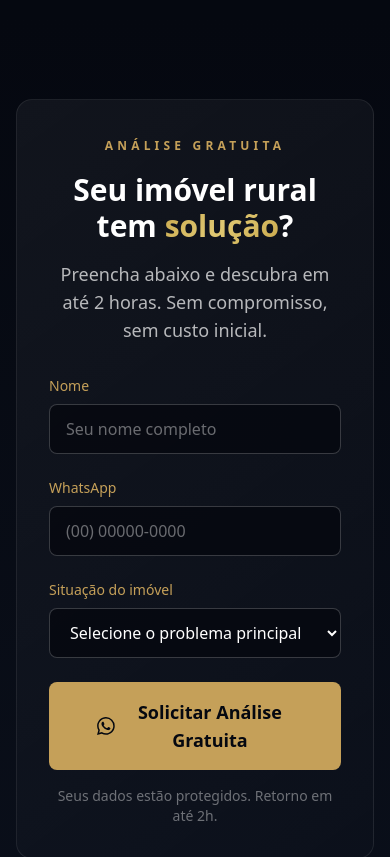
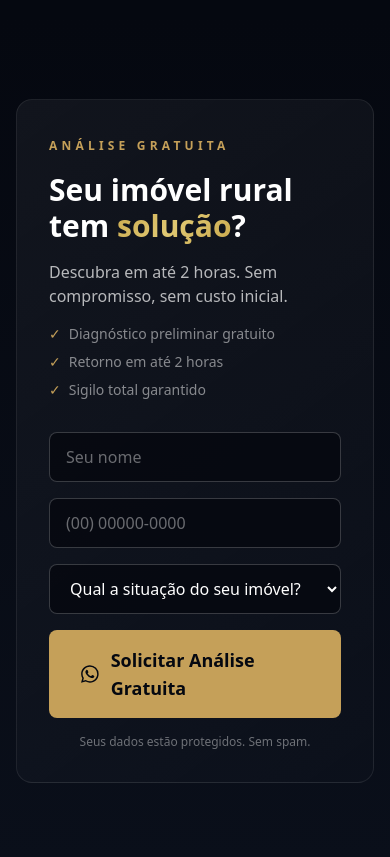
Before and after one commit to ciroramonvaz-stack/site-venturictj, a Next.js app: page / in a window 390 px wide. Shown: the part 4220-5077 px from the top of the page. Built offline with nearby package versions, Linux system fonts and the light colour scheme; a web font is replaced by a local one.

Commit message:
Update page.tsx

```diff
--- a/src/app/page.tsx
+++ b/src/app/page.tsx
@@ -228,50 +228,53 @@ export default function HomePage() {
 
         {/* ============ LEAD CAPTURE ============ */}
         <section className="section-wrap py-20 bg-gradient-to-b from-venturi-dark to-[#0a0f1a]">
-          <div className="max-w-4xl mx-auto">
+          <div className="max-w-5xl mx-auto">
             <div className="reveal premium-card bg-white/5 border border-venturi-gold/30 rounded-2xl p-8 lg:p-12">
-              <div className="text-center mb-8">
+              <div className="flex flex-col lg:flex-row lg:items-center lg:gap-12">
+                {/* Left side - Text */}
+                <div className="lg:w-2/5 mb-8 lg:mb-0">
                   <span className="gold-kicker">Análise Gratuita</span>
                   <h2 className="text-3xl lg:text-4xl font-bold mt-4 mb-4">
                     Seu imóvel rural tem <span className="gradient-text">solução</span>?
                   </h2>
-                <p className="text-white/70 text-lg max-w-2xl mx-auto">
-                  Preencha abaixo e descubra em até 2 horas. Sem compromisso, sem custo inicial.
+                  <p className="text-white/70 text-base">
+                    Descubra em até 2 horas. Sem compromisso, sem custo inicial.
                   </p>
+                  <div className="mt-4 space-y-2 text-sm text-white/50">
+                    <div className="flex items-center gap-2">
+                      <span className="text-venturi-gold">✓</span> Diagnóstico preliminar gratuito
+                    </div>
+                    <div className="flex items-center gap-2">
+                      <span className="text-venturi-gold">✓</span> Retorno em até 2 horas
+                    </div>
+                    <div className="flex items-center gap-2">
+                      <span className="text-venturi-gold">✓</span> Sigilo total garantido
+                    </div>
+                  </div>
                 </div>
 
-              <form className="grid grid-cols-1 md:grid-cols-2 gap-6 mb-6">
-                <div>
-                  <label htmlFor="lead-nome" className="block text-sm font-medium text-venturi-gold mb-2">
-                    Nome
-                  </label>
+                {/* Right side - Form */}
+                <div className="lg:w-3/5">
+                  <form className="space-y-4">
+                    <div className="flex flex-col sm:flex-row gap-4">
                       <input
                         type="text"
                         id="lead-nome"
-                    placeholder="Seu nome completo"
-                    className="w-full px-4 py-3 bg-venturi-dark/80 border border-white/20 rounded-lg text-white placeholder-white/40 focus:outline-none focus:border-venturi-gold transition"
+                        placeholder="Seu nome"
+                        className="flex-1 px-4 py-3 bg-venturi-dark/80 border border-white/20 rounded-lg text-white placeholder-white/40 focus:outline-none focus:border-venturi-gold transition"
                       />
-                </div>
-                <div>
-                  <label htmlFor="lead-telefone" className="block text-sm font-medium text-venturi-gold mb-2">
-                    WhatsApp
-                  </label>
                       <input
                         type="tel"
                         id="lead-telefone"
                         placeholder="(00) 00000-0000"
-                    className="w-full px-4 py-3 bg-venturi-dark/80 border border-white/20 rounded-lg text-white placeholder-white/40 focus:outline-none focus:border-venturi-gold transition"
+                        className="flex-1 px-4 py-3 bg-venturi-dark/80 border border-white/20 rounded-lg text-white placeholder-white/40 focus:outline-none focus:border-venturi-gold transition"
                       />
                     </div>
-                <div className="md:col-span-2">
-                  <label htmlFor="lead-situacao" className="block text-sm font-medium text-venturi-gold mb-2">
-                    Situação do imóvel
-                  </label>
                     <select
                       id="lead-situacao"
                       className="w-full px-4 py-3 bg-venturi-dark/80 border border-white/20 rounded-lg text-white focus:outline-none focus:border-venturi-gold transition"
                     >
-                    <option value="">Selecione o problema principal</option>
+                      <option value="">Qual a situação do seu imóvel?</option>
                       <option value="sobreposto">Sobreposto com Unidade de Conservação</option>
                       <option value="embargado">Embargado por órgão ambiental</option>
                       <option value="documentacao">Problema de documentação / SIGEF</option>
@@ -280,22 +283,20 @@ export default function HomePage() {
                       <option value="due-diligence">Due diligence / Compra</option>
                       <option value="outro">Outro</option>
                     </select>
-                </div>
-              </form>
-
-              <div className="text-center">
                     <a
                       href={`${company.whatsappLink}?text=${encodeURIComponent('Olá Venturi! Gostaria de uma análise gratuita do meu imóvel rural.')}`}
                       target="_blank"
                       rel="noopener noreferrer"
-                  className="btn-glow bg-venturi-gold text-venturi-dark font-bold py-4 px-12 rounded-lg inline-flex items-center justify-center gap-3 hover:bg-opacity-90 transition text-lg"
+                      className="btn-glow w-full bg-venturi-gold text-venturi-dark font-bold py-4 px-8 rounded-lg inline-flex items-center justify-center gap-3 hover:bg-opacity-90 transition text-lg"
                     >
-                  <svg className="w-6 h-6" fill="currentColor" viewBox="0 0 24 24">
+                      <svg className="w-5 h-5" fill="currentColor" viewBox="0 0 24 24">
                         <path d="M17.472 14.382c-.297-.149-1.758-.867-2.03-.967-.273-.099-.47-.148-.67.15-.197.297-.767.966-.94 1.164-.173.199-.347.223-.644.075-.297-.15-1.255-.463-2.39-1.475-.883-.788-1.48-1.761-1.653-2.059-.173-.297-.018-.458.13-.606.134-.133.298-.347.446-.52.149-.174.198-.298.298-.497.099-.198.05-.371-.025-.52-.075-.149-.669-1.612-.916-2.207-.242-.579-.487-.5-.67-.51-.173-.008-.371-.01-.57-.01-.198 0-.52.074-.792.372-.272.297-1.04 1.016-1.04 2.479 0 1.462 1.065 2.875 1.213 3.074.149.198 2.096 3.2 5.076 4.487.709.306 1.263.489 1.694.626.712.226 1.36.194 1.872.118.571-.085 1.758-.719 2.006-1.413.248-.695.248-1.29.173-1.414-.074-.124-.272-.198-.57-.347m-5.421 7.403h-.004a9.87 9.87 0 01-5.031-1.378l-.361-.214-3.741.982.998-3.648-.235-.374a9.86 9.86 0 01-1.51-5.26c.001-5.45 4.436-9.884 9.888-9.884 2.64 0 5.122 1.03 6.988 2.898a9.825 9.825 0 012.893 6.994c-.003 5.45-4.437 9.884-9.885 9.884m8.413-18.297A11.815 11.815 0 0012.05 0C5.495 0 .16 5.335.157 11.892c0 2.096.547 4.142 1.588 5.945L.057 24l6.305-1.654a11.882 11.882 0 005.683 1.448h.005c6.554 0 11.89-5.335 11.893-11.893a11.821 11.821 0 00-3.48-8.413z"/>
                       </svg>
                       Solicitar Análise Gratuita
                     </a>
-                <p className="text-white/40 text-sm mt-4">Seus dados estão protegidos. Retorno em até 2h.</p>
+                    <p className="text-white/40 text-xs text-center">Seus dados estão protegidos. Sem spam.</p>
+                  </form>
+                </div>
               </div>
             </div>
           </div>
```
Lines whose indentation alone changed are shown as unchanged.
